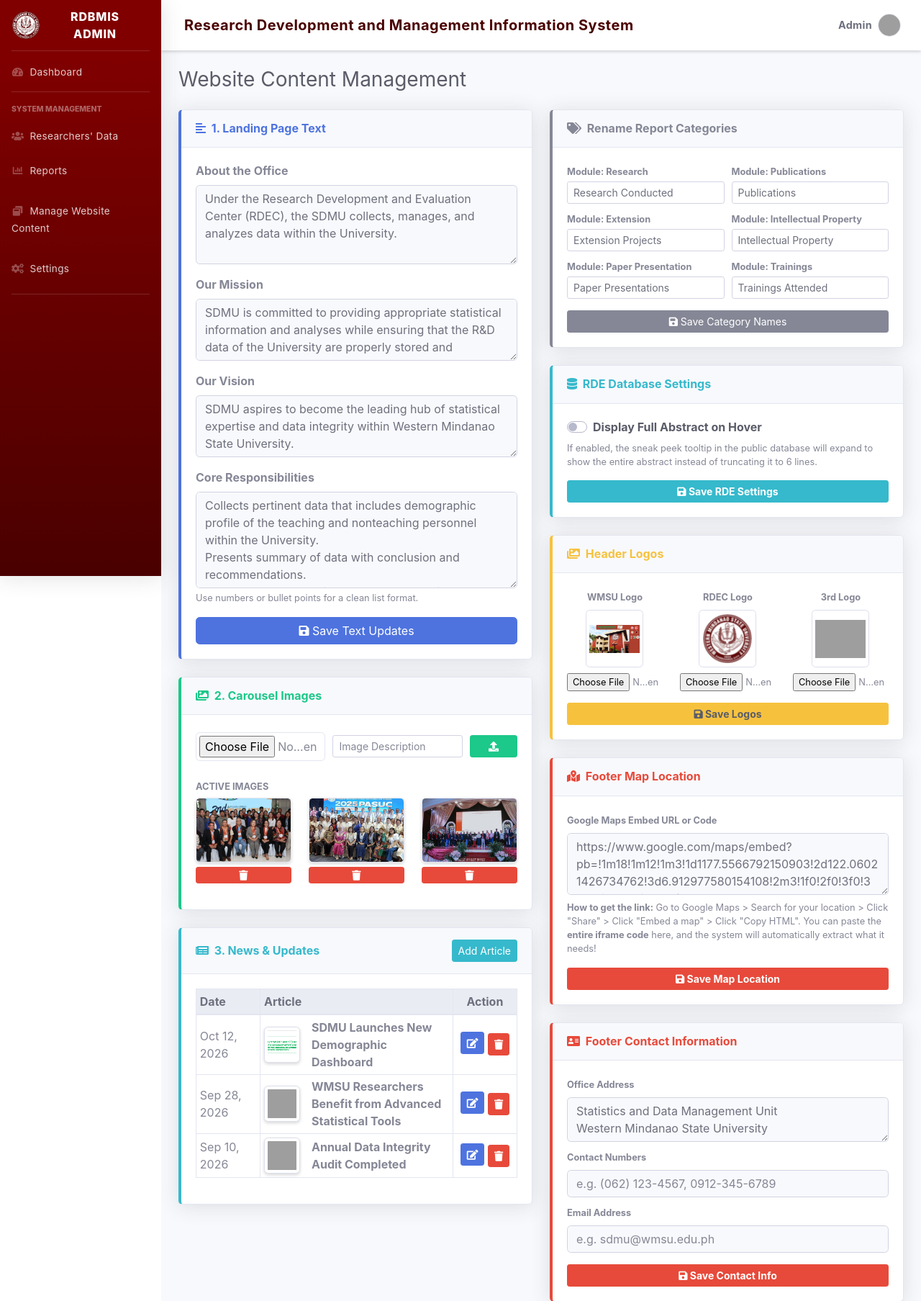
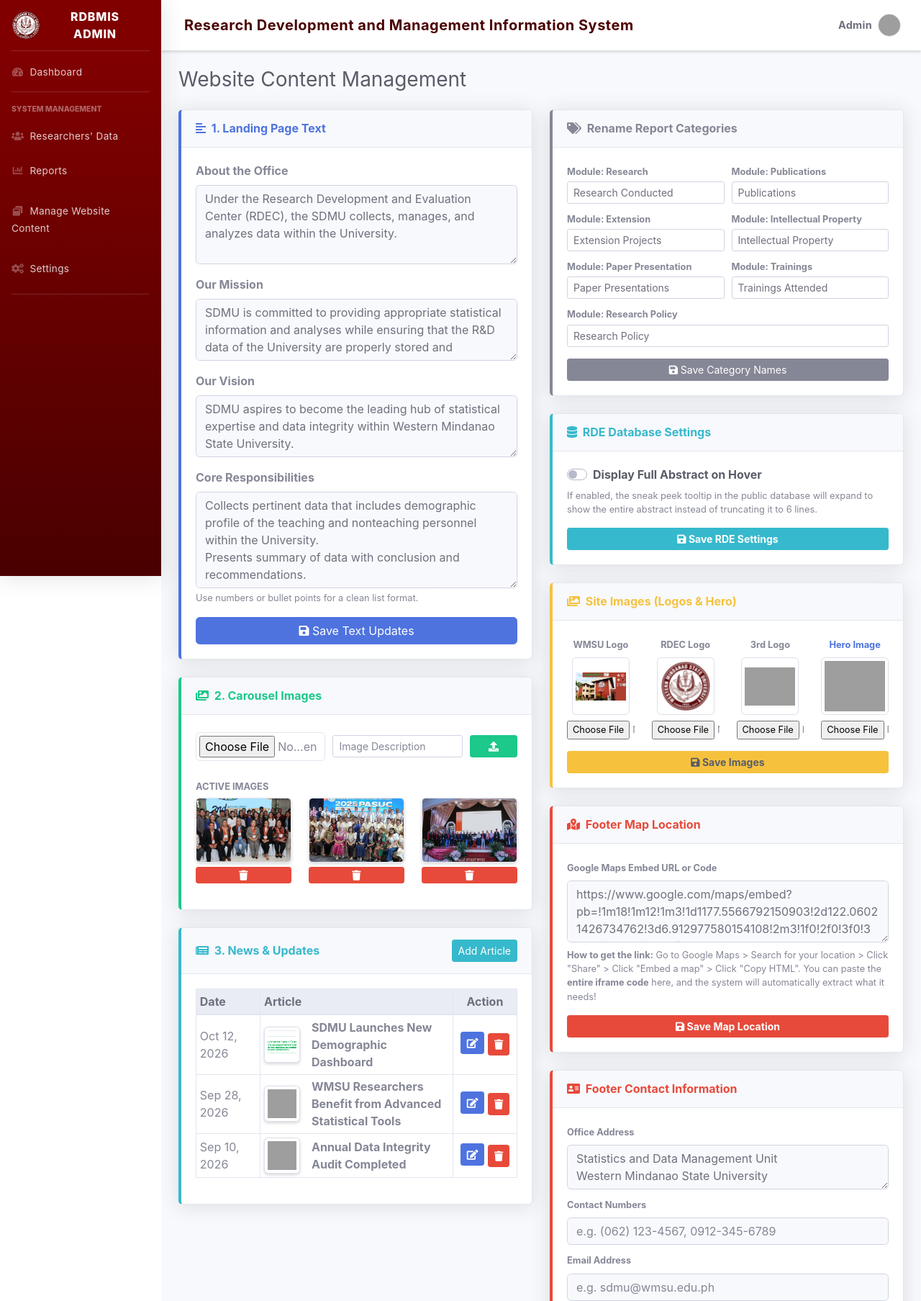
Before and after one commit to enchi244/Only-Jessy-Tried, a PHP site: page /manage_cms.php in a window 1280 px wide. Shown: the top 1807 px of the page at 72% size. Run offline with PHP 8.4, Linux system fonts and the light colour scheme; a user stored in the database is signed in; data comes from the database, SQL or seed files in the repository; some libraries are stand-ins or nearby versions; grey boxes are pictures that could not be loaded.

Commit message:
revised cms donebeytch

```diff
--- a/manage_cms.php
+++ b/manage_cms.php
@@ -17,26 +17,22 @@ $conn = @new mysqli("localhost", "root", "", "rms");
 if ($conn->connect_error) { die("Database connection failed: " . $conn->connect_error); }
 $conn->set_charset("utf8mb4");
 
+// 5. Handle success/error messages cleanly via URL parameters
 $msg = "";
-// =========================================================
-// FETCH EDIT NEWS DATA
-// =========================================================
-$edit_news = null;
+if(isset($_GET['msg'])) {
+    $m = $_GET['msg'];
+    if($m == 'updated') $msg = "<div class='alert alert-info alert-dismissible'><button type='button' class='close' data-dismiss='alert'>&times;</button>✅ Content updated successfully!</div>";
+    if($m == 'added') $msg = "<div class='alert alert-success alert-dismissible'><button type='button' class='close' data-dismiss='alert'>&times;</button>✅ Successfully added!</div>";
+    if($m == 'deleted') $msg = "<div class='alert alert-warning alert-dismissible'><button type='button' class='close' data-dismiss='alert'>&times;</button>🗑️ Item successfully deleted.</div>";
+}
 
-if(isset($_GET['edit_news'])) {
-    $id = (int)$_GET['edit_news'];
-    $res = $conn->query("SELECT * FROM tbl_cms_news WHERE id=$id");
-    if($res && $res->num_rows > 0) {
-        $edit_news = $res->fetch_assoc();
-    }
-}
 $upload_dir = 'uploads/cms/';
 if (!is_dir($upload_dir)) { @mkdir($upload_dir, 0777, true); }
 
+// =========================================================
+// FORM ACTIONS (USING POST/REDIRECT/GET TO PREVENT BUGS)
+// =========================================================
 
-// =========================================================
-// FORM ACTIONS
-// =========================================================
 // 1. Save Text
 if (isset($_POST['save_text'])) {
     $about = $conn->real_escape_string($_POST['about_text']);
@@ -45,7 +41,7 @@ if (isset($_POST['save_text'])) {
     $core = $conn->real_escape_string($_POST['core_responsibilities']);
 
     $conn->query("UPDATE tbl_cms_about SET about_text='$about', mission_text='$mission', vision_text='$vision', core_responsibilities='$core' WHERE id=1");
-    $msg = "<div class='alert alert-success alert-dismissible'><button type='button' class='close' data-dismiss='alert'>&times;</button>✅ Landing Page text updated!</div>";
+    header("Location: manage_cms.php?msg=updated"); exit;
 }
 
 // 2. Add Carousel Image
@@ -55,22 +51,25 @@ if (isset($_POST['add_carousel']) && !empty($_FILES['c_image']['name'])) {
     if (move_uploaded_file($_FILES["c_image"]["tmp_name"], $target)) {
         $alt = $conn->real_escape_string($_POST['alt_text']);
         $conn->query("INSERT INTO tbl_cms_carousel (image_path, alt_text) VALUES ('$target', '$alt')");
-        $msg = "<div class='alert alert-success alert-dismissible'><button type='button' class='close' data-dismiss='alert'>&times;</button>✅ Carousel image added!</div>";
+        header("Location: manage_cms.php?msg=added"); exit;
     }
 }
 
 // 3. Add News
-if (isset($_POST['add_news']) && !empty($_FILES['n_image']['name'])) {
-    $filename = "news_" . time() . "_" . basename($_FILES["n_image"]["name"]);
-    $target = $upload_dir . $filename;
-    if (move_uploaded_file($_FILES["n_image"]["tmp_name"], $target)) {
-        $title = $conn->real_escape_string($_POST['title']);
-        $summary = $conn->real_escape_string($_POST['summary']);
-        $content = $conn->real_escape_string($_POST['content']);
-        $date = $conn->real_escape_string($_POST['date_published']);
-        $conn->query("INSERT INTO tbl_cms_news (title, summary, content, image_path, date_published) VALUES ('$title', '$summary', '$content', '$target', '$date')");
-        $msg = "<div class='alert alert-success alert-dismissible'><button type='button' class='close' data-dismiss='alert'>&times;</button>✅ News article published!</div>";
+if (isset($_POST['add_news'])) {
+    $title = $conn->real_escape_string($_POST['title']);
+    $summary = $conn->real_escape_string($_POST['summary']);
+    $content = $conn->real_escape_string($_POST['content']);
+    $date = $conn->real_escape_string($_POST['date_published']);
+
+    if (!empty($_FILES['n_image']['name'])) {
+        $filename = "news_" . time() . "_" . basename($_FILES["n_image"]["name"]);
+        $target = $upload_dir . $filename;
+        if (move_uploaded_file($_FILES["n_image"]["tmp_name"], $target)) {
+            $conn->query("INSERT INTO tbl_cms_news (title, summary, content, image_path, date_published) VALUES ('$title', '$summary', '$content', '$target', '$date')");
+        }
     }
+    header("Location: manage_cms.php?msg=added"); exit;
 }
 
 // 3B. Update News
@@ -87,7 +86,7 @@ if (isset($_POST['update_news'])) {
 
         if (move_uploaded_file($_FILES["n_image"]["tmp_name"], $target)) {
             $old = $conn->query("SELECT image_path FROM tbl_cms_news WHERE id=$id")->fetch_assoc();
-            if($old && file_exists($old['image_path'])) { unlink($old['image_path']); }
+            if($old && file_exists($old['image_path'])) { @unlink($old['image_path']); }
 
             $conn->query("UPDATE tbl_cms_news
                 SET title='$title', summary='$summary', content='$content', image_path='$target', date_published='$date'
@@ -98,34 +97,37 @@ if (isset($_POST['update_news'])) {
             SET title='$title', summary='$summary', content='$content', date_published='$date'
             WHERE id=$id");
     }
-    $msg = "<div class='alert alert-info alert-dismissible'><button type='button' class='close' data-dismiss='alert'>&times;</button>✏️ News updated successfully!</div>";
+    header("Location: manage_cms.php?msg=updated"); exit;
 }
 
-// 4. Save Header Logos
+// 4. Save Header Logos & Hero Image
 if (isset($_POST['upload_logos'])) {
-    $logos_to_process = ['logo_wmsu', 'logo_rdec', 'logo_third'];
+    $logos_to_process = ['logo_wmsu', 'logo_rdec', 'logo_third', 'hero_image'];
     foreach ($logos_to_process as $logo_key) {
         if (isset($_FILES[$logo_key]) && $_FILES[$logo_key]['error'] == 0) {
             $filename = $logo_key . "_" . time() . "_" . basename($_FILES[$logo_key]["name"]);
             $target = $upload_dir . $filename;
             if (move_uploaded_file($_FILES[$logo_key]["tmp_name"], $target)) {
                 $conn->query("UPDATE tbl_site_settings SET setting_value='$target' WHERE setting_key='$logo_key'");
+                if ($conn->affected_rows == 0) {
+                    $conn->query("INSERT IGNORE INTO tbl_site_settings (setting_key, setting_value) VALUES ('$logo_key', '$target')");
+                }
             }
         }
     }
-    $msg = "<div class='alert alert-success alert-dismissible'><button type='button' class='close' data-dismiss='alert'>&times;</button>✅ Logos updated successfully!</div>";
+    header("Location: manage_cms.php?msg=updated"); exit;
 }
 
 // 5. Save Category Names
 if (isset($_POST['save_category_names'])) {
-    $cats = ['cat_research', 'cat_publication', 'cat_ext', 'cat_ip', 'cat_pp', 'cat_train'];
+    $cats = ['cat_research', 'cat_publication', 'cat_ext', 'cat_ip', 'cat_pp', 'cat_train', 'cat_policy'];
     foreach($cats as $c) {
         if(isset($_POST[$c])) {
             $val = $conn->real_escape_string($_POST[$c]);
             $conn->query("UPDATE tbl_site_settings SET setting_value='$val' WHERE setting_key='$c'");
         }
     }
-    $msg = "<div class='alert alert-success alert-dismissible'><button type='button' class='close' data-dismiss='alert'>&times;</button>✅ Report Categories renamed successfully!</div>";
+    header("Location: manage_cms.php?msg=updated"); exit;
 }
 
 // 5B. Save RDE Database Settings
@@ -137,7 +139,7 @@ if (isset($_POST['save_rde_settings'])) {
     if ($conn->affected_rows == 0) {
         $conn->query("INSERT IGNORE INTO tbl_site_settings (setting_key, setting_value) VALUES ('display_full_abstract', '$display_full')");
     }
-    $msg = "<div class='alert alert-success alert-dismissible'><button type='button' class='close' data-dismiss='alert'>&times;</button>✅ RDE Settings updated successfully!</div>";
+    header("Location: manage_cms.php?msg=updated"); exit;
 }
 
 // 5C. Save Footer Map Setting
@@ -159,7 +161,7 @@ if (isset($_POST['save_map'])) {
     if ($conn->affected_rows == 0) {
         $conn->query("INSERT IGNORE INTO tbl_site_settings (setting_key, setting_value) VALUES ('google_map_embed', '$map_embed')");
     }
-    $msg = "<div class='alert alert-success alert-dismissible'><button type='button' class='close' data-dismiss='alert'>&times;</button>✅ Footer Map updated successfully!</div>";
+    header("Location: manage_cms.php?msg=updated"); exit;
 }
 
 // 5D. NEW: Save Footer Contacts
@@ -180,7 +182,7 @@ if (isset($_POST['save_footer_contacts'])) {
             $conn->query("INSERT IGNORE INTO tbl_site_settings (setting_key, setting_value) VALUES ('$key', '$val')");
         }
     }
-    $msg = "<div class='alert alert-success alert-dismissible'><button type='button' class='close' data-dismiss='alert'>&times;</button>✅ Footer Contacts updated successfully!</div>";
+    header("Location: manage_cms.php?msg=updated"); exit;
 }
 
 // 6. Deletions
@@ -198,11 +200,22 @@ if (isset($_GET['del_news'])) {
     $conn->query("DELETE FROM tbl_cms_news WHERE id=$id");
     header("Location: manage_cms.php?msg=deleted"); exit;
 }
-if(isset($_GET['msg']) && $_GET['msg'] == 'deleted') {
-    $msg = "<div class='alert alert-warning alert-dismissible'><button type='button' class='close' data-dismiss='alert'>&times;</button>🗑️ Item successfully deleted.</div>";
+
+// =========================================================
+// FETCH RENDER DATA
+// =========================================================
+
+// Check if editing a specific news article
+$edit_news = null;
+if(isset($_GET['edit_news'])) {
+    $id = (int)$_GET['edit_news'];
+    $res = $conn->query("SELECT * FROM tbl_cms_news WHERE id=$id");
+    if($res && $res->num_rows > 0) {
+        $edit_news = $res->fetch_assoc();
+    }
 }
 
-// Fetch Text
+// Fetch Landing Page Text
 $cms_text = ['about_text'=>'', 'mission_text'=>'', 'vision_text'=>'', 'core_responsibilities'=>''];
 $res_txt = $conn->query("SELECT * FROM tbl_cms_about WHERE id=1");
 if ($res_txt && $res_txt->num_rows > 0) { $cms_text = $res_txt->fetch_assoc(); }
@@ -215,14 +228,15 @@ if($set_res) {
         $site_settings[$r['setting_key']] = $r['setting_value'];
     }
 }
-// Default fallbacks for categories if they are somehow empty
+
+// Default fallbacks for categories
 $cat_research = !empty($site_settings['cat_research']) ? $site_settings['cat_research'] : 'Research Conducted';
 $cat_pub = !empty($site_settings['cat_publication']) ? $site_settings['cat_publication'] : 'Publications';
 $cat_ext = !empty($site_settings['cat_ext']) ? $site_settings['cat_ext'] : 'Extension Projects';
 $cat_ip = !empty($site_settings['cat_ip']) ? $site_settings['cat_ip'] : 'Intellectual Property';
 $cat_pp = !empty($site_settings['cat_pp']) ? $site_settings['cat_pp'] : 'Paper Presentations';
 $cat_train = !empty($site_settings['cat_train']) ? $site_settings['cat_train'] : 'Trainings Attended';
-
+$cat_policy = !empty($site_settings['cat_policy']) ? $site_settings['cat_policy'] : 'Research Policy';
 
 // =========================================================
 // INCLUDE TEMPLATE HEADER
@@ -238,12 +252,8 @@ include('includes/header.php');
 
 <div class="row">
 
-    <!-- ============================================== -->
-    <!-- LEFT COLUMN -->
-    <!-- ============================================== -->
     <div class="col-lg-6 mb-4">
 
-        <!-- CARD: LANDING PAGE TEXT -->
         <div class="card border-left-primary shadow mb-4">
             <div class="card-header py-3">
                 <h6 class="m-0 font-weight-bold text-primary"><i class="fas fa-align-left mr-1"></i> 1. Landing Page Text</h6>
@@ -272,7 +282,6 @@ include('includes/header.php');
             </div>
         </div>
 
-        <!-- CARD: CAROUSEL IMAGES -->
         <div class="card border-left-success shadow mb-4">
             <div class="card-header py-3">
                 <h6 class="m-0 font-weight-bold text-success"><i class="fas fa-images mr-1"></i> 2. Carousel Images</h6>
@@ -309,7 +318,6 @@ include('includes/header.php');
             </div>
         </div>
 
-        <!-- CARD: NEWS & UPDATES -->
         <div class="card border-left-info shadow mb-4">
             <div class="card-header py-3 d-flex flex-row align-items-center justify-content-between">
                 <h6 class="m-0 font-weight-bold text-info"><i class="fas fa-newspaper mr-1"></i> 3. News & Updates</h6>
@@ -354,13 +362,11 @@ include('includes/header.php');
                                 <textarea class="form-control form-control-sm" name="content" rows="4" required><?php echo $edit_news['content'] ?? ''; ?></textarea>
                             </div>
 
-                            <button type="submit"
-                                name="<?php echo $edit_news ? 'update_news' : 'add_news'; ?>"
-                                class="btn btn-info btn-sm btn-block">
-
+                            <button type="submit" name="<?php echo $edit_news ? 'update_news' : 'add_news'; ?>" class="btn btn-info btn-sm btn-block">
                                 <i class="fas fa-paper-plane"></i>
                                 <?php echo $edit_news ? 'Update Article' : 'Publish Article'; ?>
                             </button>
+
                             <?php if($edit_news): ?>
                             <a href="manage_cms.php" class="btn btn-secondary btn-sm mt-2 w-100">
                                 Cancel Editing
@@ -408,12 +414,8 @@ include('includes/header.php');
     </div>
 
 
-    <!-- ============================================== -->
-    <!-- RIGHT COLUMN -->
-    <!-- ============================================== -->
     <div class="col-lg-6 mb-4">
 
-        <!-- CARD: MANAGE CATEGORIES -->
         <div class="card border-left-secondary shadow mb-4">
             <div class="card-header py-3">
                 <h6 class="m-0 font-weight-bold text-secondary"><i class="fas fa-tags mr-1"></i> Rename Report Categories</h6>
@@ -445,13 +447,16 @@ include('includes/header.php');
                             <label class="small font-weight-bold mb-1">Module: Trainings</label>
                             <input type="text" class="form-control form-control-sm" name="cat_train" value="<?php echo htmlspecialchars($cat_train); ?>" required>
                         </div>
+                        <div class="form-group col-md-12 mb-2">
+                            <label class="small font-weight-bold mb-1">Module: Research Policy</label>
+                            <input type="text" class="form-control form-control-sm" name="cat_policy" value="<?php echo htmlspecialchars($cat_policy); ?>" required>
+                        </div>
                     </div>
                     <button type="submit" name="save_category_names" class="btn btn-secondary btn-sm btn-block mt-2"><i class="fas fa-save"></i> Save Category Names</button>
                 </form>
             </div>
         </div>
 
-        <!-- CARD: RDE DATABASE SETTINGS -->
         <div class="card border-left-info shadow mb-4">
             <div class="card-header py-3">
                 <h6 class="m-0 font-weight-bold text-info"><i class="fas fa-database mr-1"></i> RDE Database Settings</h6>
@@ -470,42 +475,47 @@ include('includes/header.php');
             </div>
         </div>
 
-        <!-- CARD: MANAGE LOGOS -->
         <div class="card border-left-warning shadow mb-4">
             <div class="card-header py-3">
-                <h6 class="m-0 font-weight-bold text-warning"><i class="fas fa-images mr-1"></i> Header Logos</h6>
+                <h6 class="m-0 font-weight-bold text-warning"><i class="fas fa-images mr-1"></i> Site Images (Logos & Hero)</h6>
             </div>
             <div class="card-body">
                 <form method="POST" action="manage_cms.php" enctype="multipart/form-data">
                     <div class="row">
-                        <div class="col-md-4 text-center mb-3">
+                        <div class="col-md-3 text-center mb-3">
                             <label class="small font-weight-bold">WMSU Logo</label>
                             <div class="mb-2">
                                 <img src="<?php echo !empty($site_settings['logo_wmsu']) ? $site_settings['logo_wmsu'] : '../img/placeholder.png'; ?>" class="img-thumbnail" style="height: 80px; width: 80px; object-fit: contain;">
                             </div>
                             <input type="file" name="logo_wmsu" class="form-control-file small" accept="image/*">
                         </div>
-                        <div class="col-md-4 text-center mb-3">
+                        <div class="col-md-3 text-center mb-3">
                             <label class="small font-weight-bold">RDEC Logo</label>
                             <div class="mb-2">
                                 <img src="<?php echo !empty($site_settings['logo_rdec']) ? $site_settings['logo_rdec'] : '../img/placeholder.png'; ?>" class="img-thumbnail" style="height: 80px; width: 80px; object-fit: contain;">
                             </div>
                             <input type="file" name="logo_rdec" class="form-control-file small" accept="image/*">
                         </div>
-                        <div class="col-md-4 text-center mb-3">
+                        <div class="col-md-3 text-center mb-3">
                             <label class="small font-weight-bold">3rd Logo</label>
                             <div class="mb-2">
                                 <img src="<?php echo !empty($site_settings['logo_third']) ? $site_settings['logo_third'] : '../img/placeholder.png'; ?>" class="img-thumbnail" style="height: 80px; width: 80px; object-fit: contain;">
                             </div>
                             <input type="file" name="logo_third" class="form-control-file small" accept="image/*">
                         </div>
+                        <div class="col-md-3 text-center mb-3">
+                            <label class="small font-weight-bold text-primary">Hero Image</label>
+                            <div class="mb-2">
+                                <img src="<?php echo !empty($site_settings['hero_image']) ? $site_settings['hero_image'] : 'img/research_center.jpg'; ?>" class="img-thumbnail" style="height: 80px; width: 100%; object-fit: cover;">
+                            </div>
+                            <input type="file" name="hero_image" class="form-control-file small" accept="image/*">
+                        </div>
                     </div>
-                    <button type="submit" name="upload_logos" class="btn btn-warning btn-sm btn-block text-dark font-weight-bold"><i class="fas fa-save"></i> Save Logos</button>
+                    <button type="submit" name="upload_logos" class="btn btn-warning btn-sm btn-block text-dark font-weight-bold"><i class="fas fa-save"></i> Save Images</button>
                 </form>
             </div>
         </div>
 
-        <!-- CARD: FOOTER MAP SETTINGS -->
         <div class="card border-left-danger shadow mb-4">
             <div class="card-header py-3">
                 <h6 class="m-0 font-weight-bold text-danger"><i class="fas fa-map-marked-alt mr-1"></i> Footer Map Location</h6>
@@ -524,7 +534,6 @@ include('includes/header.php');
             </div>
         </div>
 
-        <!-- CARD: FOOTER CONTACT SETTINGS -->
         <div class="card border-left-danger shadow mb-4">
             <div class="card-header py-3">
                 <h6 class="m-0 font-weight-bold text-danger"><i class="fas fa-address-card mr-1"></i> Footer Contact Information</h6>
```
Also changed, not shown: index.php (+58 -3 lines), uploads/cms/hero_image_1779976074_serdac.png (added), uploads/cms/hero_image_1779976104_research_center.jpg (added).
